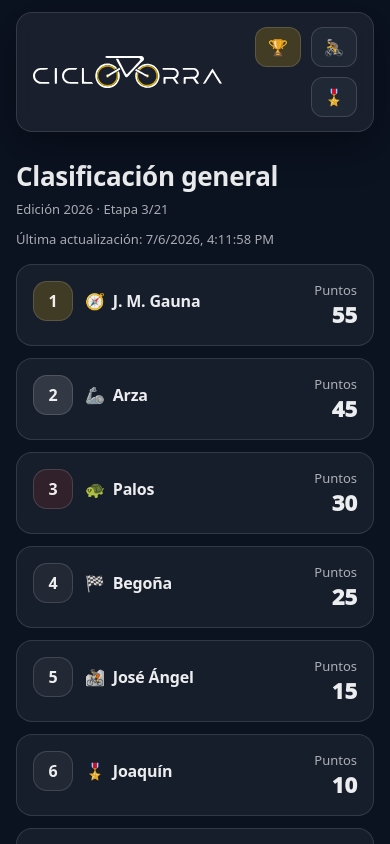
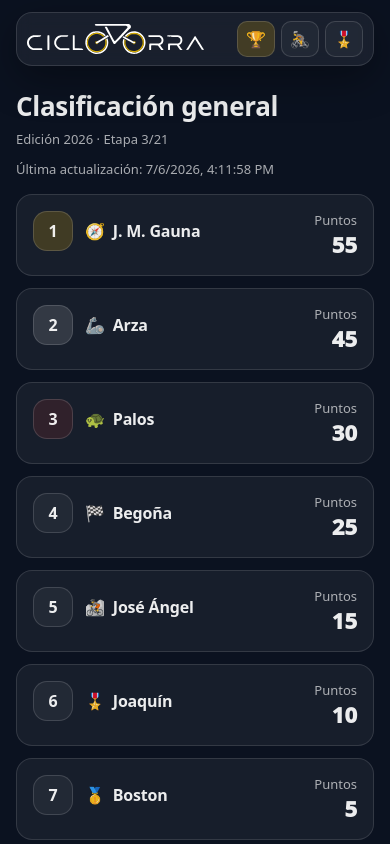
Before and after one commit to JaviElio/CicloPorra, a React (Vite) app in the folder porra-tour/: page / in a window 390 px wide. Shown: the top 844 px of the page. Built offline with nearby package versions, Linux system fonts and the light colour scheme.

Commit message:
reducir tamaño header

```diff
--- a/porra-tour/src/components/Header.tsx
+++ b/porra-tour/src/components/Header.tsx
@@ -4,32 +4,27 @@ import logo from '../../assets/CicloPorra_blanco.svg';
 export default function Header() {
   return (
     <header
-      className="card"
+      className="card app-header"
       style={{
         position: 'sticky',
         top: 12,
         zIndex: 10,
-        padding: '14px 16px',
-        margin: '12px auto 0',
         width: 'min(1100px, calc(100% - 32px))',
         display: 'flex',
         alignItems: 'center',
         justifyContent: 'space-between',
-        gap: 14,
       }}
     >
       <div style={{ display: 'flex', alignItems: 'center', gap: 12 }}>
-        <img src={logo} alt="CicloPorra" style={{ height: 32, width: 'auto' }} />
+        <img className="header-logo" src={logo} alt="CicloPorra" />
       </div>
 
-      <nav style={{ display: 'flex', gap: 10, flexWrap: 'wrap', justifyContent: 'flex-end' }}>
+      <nav className="app-nav" style={{ display: 'flex', flexWrap: 'wrap', justifyContent: 'flex-end' }}>
         <NavLink
           to="/"
           aria-label="Clasificación"
-          className={({ isActive }) => (isActive ? 'activeNav' : undefined)}
+          className={({ isActive }) => `nav-link${isActive ? ' activeNav' : ''}`}
           style={({ isActive }) => ({
-            padding: '8px 12px',
-            borderRadius: 12,
             border: '1px solid rgba(255,255,255,0.14)',
             background: isActive ? 'rgba(255,193,7,0.18)' : 'rgba(255,255,255,0.04)',
           })}
@@ -40,9 +35,8 @@ export default function Header() {
         <NavLink
           to="/ciclistas"
           aria-label="Ciclistas"
+          className="nav-link"
           style={({ isActive }) => ({
-            padding: '8px 12px',
-            borderRadius: 12,
             border: '1px solid rgba(255,255,255,0.14)',
             background: isActive ? 'rgba(229,57,53,0.16)' : 'rgba(255,255,255,0.04)',
           })}
@@ -53,9 +47,8 @@ export default function Header() {
         <NavLink
           to="/premios"
           aria-label="Premios"
+          className="nav-link"
           style={({ isActive }) => ({
-            padding: '8px 12px',
-            borderRadius: 12,
             border: '1px solid rgba(255,255,255,0.14)',
             background: isActive ? 'rgba(76,175,80,0.16)' : 'rgba(255,255,255,0.04)',
           })}
--- a/porra-tour/src/styles/global.css
+++ b/porra-tour/src/styles/global.css
@@ -57,6 +57,26 @@ select {
   padding: 10px 8px;
 }
 
+.header-logo {
+  height: 32px;
+  width: auto;
+}
+
+.app-header {
+  padding: 14px 16px;
+  margin: 12px auto 0;
+  gap: 14px;
+}
+
+.app-nav {
+  gap: 10px;
+}
+
+.nav-link {
+  padding: 8px 12px;
+  border-radius: 12px;
+}
+
 .show-mobile {
   display: none;
 }
@@ -89,4 +109,23 @@ tr.mobile-detail-row {
   tr.mobile-detail-row.is-expanded {
     display: table-row;
   }
+
+  .header-logo {
+    height: 30px;
+  }
+
+  .app-header {
+    padding: 8px 10px;
+    margin: 8px auto 0;
+    gap: 8px;
+  }
+
+  .app-nav {
+    gap: 6px;
+  }
+
+  .nav-link {
+    padding: 6px 8px;
+    border-radius: 10px;
+  }
 }
```
